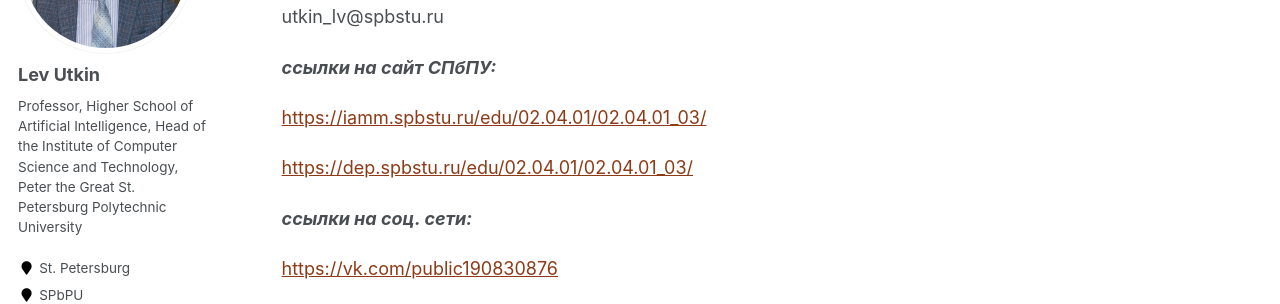
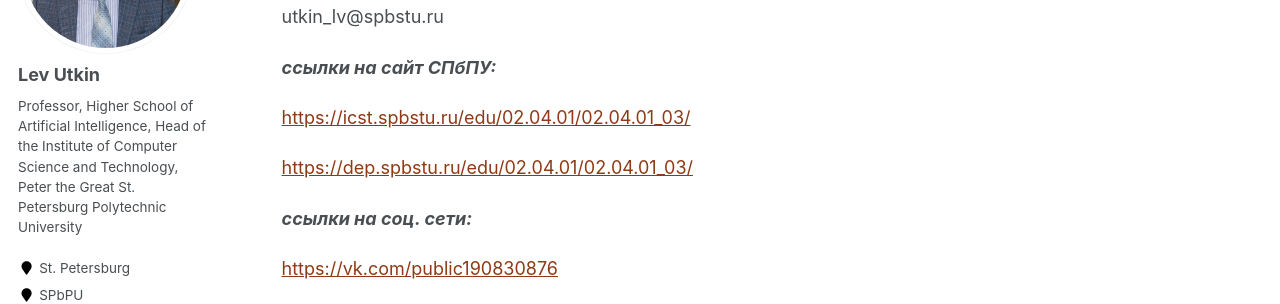
Before and after one commit to levutkin/levutkin.github.io, a Jekyll site: the page built from _teaching/Educat_1.md, in a window 1280 px wide and 900 px high, scrolled down 3336 px. Shown: the part 153-457 px from the top of the window. Built offline with Jekyll 4.4.1, drawn with Linux system fonts in a browser that asks for light colours; some web fonts are replaced.

Commit message:
Update Educat_1.md

```diff
--- a/_teaching/Educat_1.md
+++ b/_teaching/Educat_1.md
@@ -82,7 +82,7 @@ utkin_lv@spbstu.ru
 
 ***ссылки на сайт СПбПУ:***
 
-<https://iamm.spbstu.ru/edu/02.04.01/02.04.01_03/>
+<https://icst.spbstu.ru/edu/02.04.01/02.04.01_03/>
 
 <https://dep.spbstu.ru/edu/02.04.01/02.04.01_03/>
 
```
